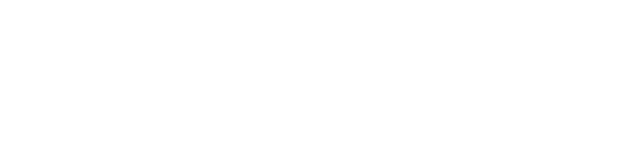
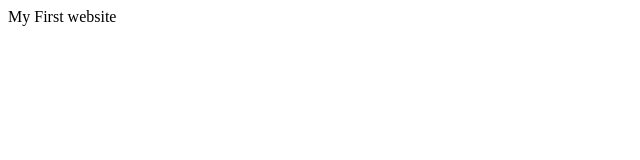
Before and after one commit to gopalpayghan/website, a plain HTML site: page index.html in a window 1280 px wide. Shown: the whole page, without its empty margins (0-640 px from the left). Drawn offline with Linux system fonts and the light colour scheme.

Commit message:
commited

```diff
--- a/index.html
+++ b/index.html
@@ -6,6 +6,6 @@
     <title>Document</title>
 </head>
 <body>
-
+    My First website
 </body>
 </html>
```
